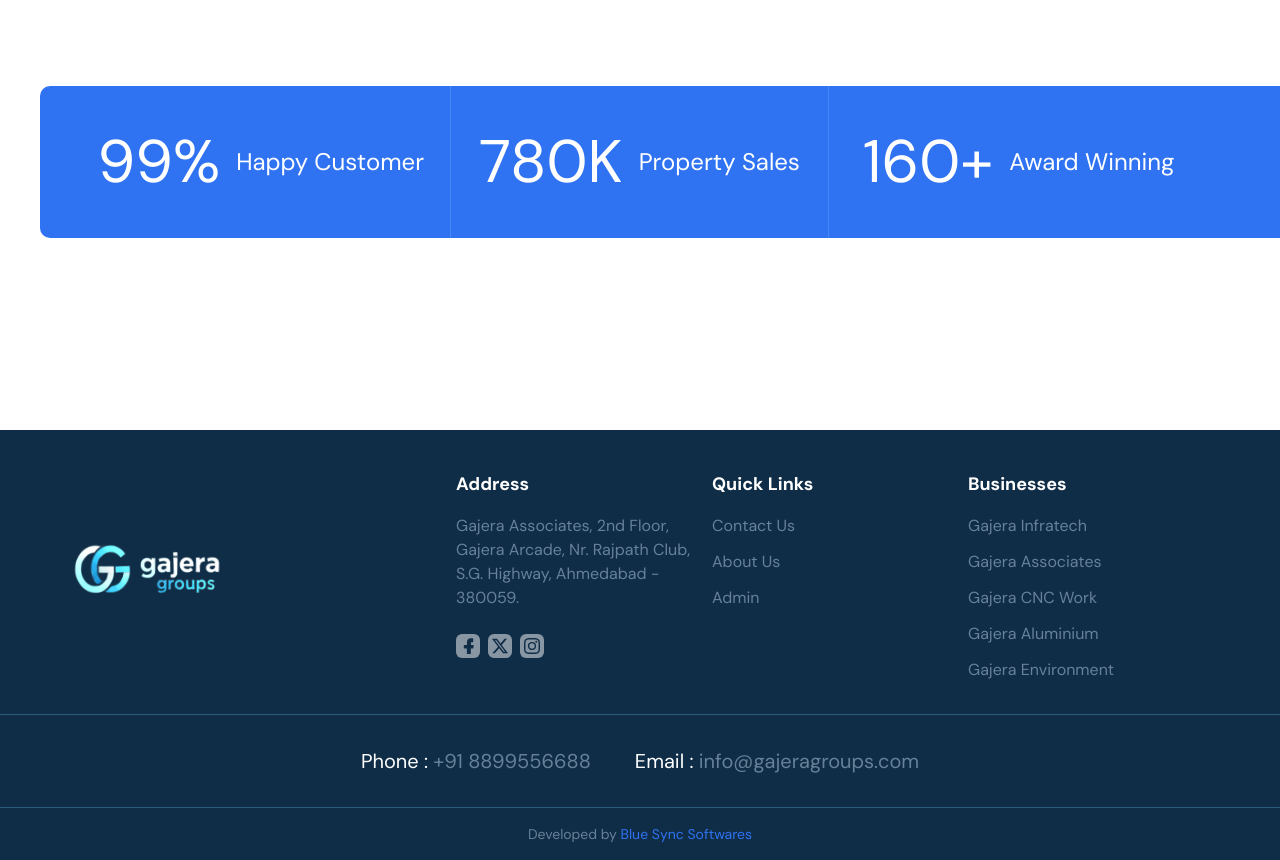
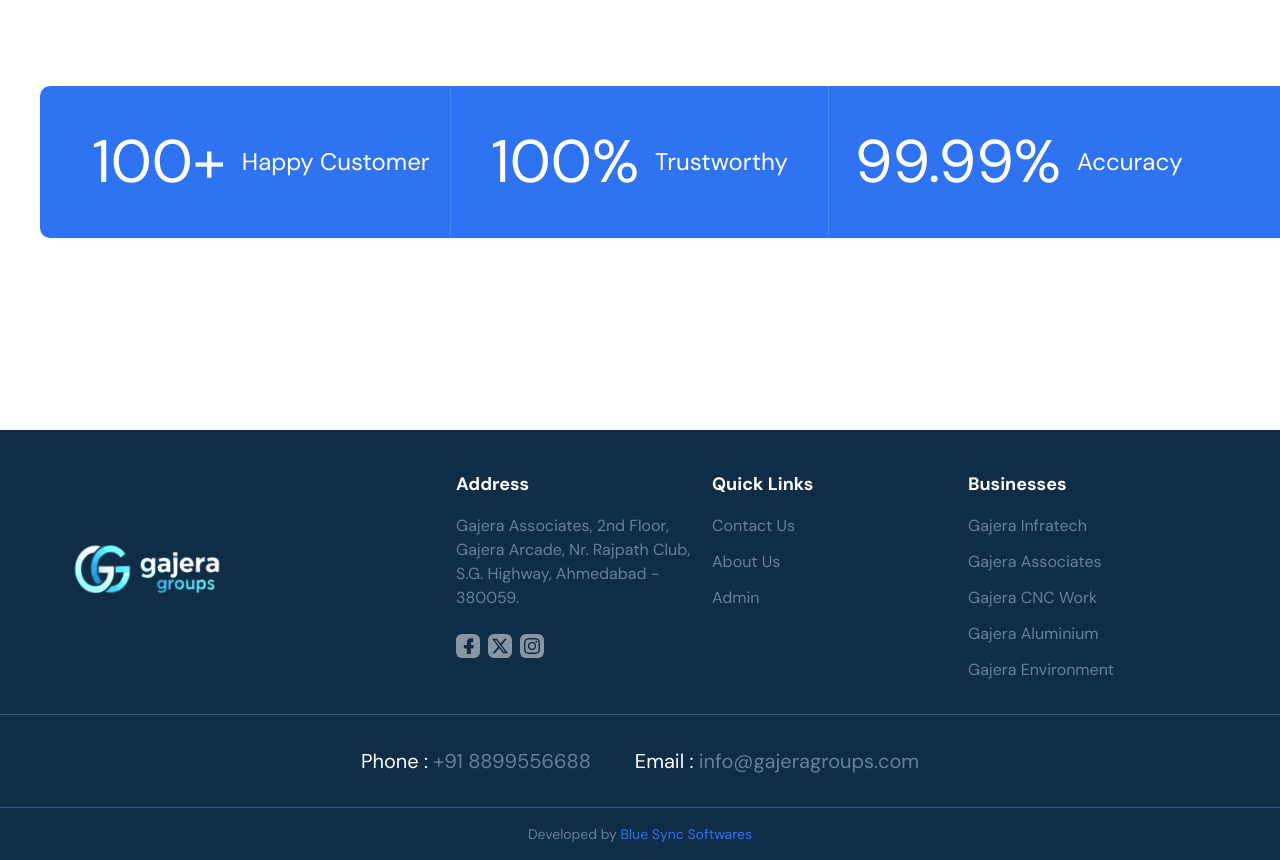
Before and after one commit to blue-sync-softwares/gajera-infratech-frontend, a Next.js app: page / in a window 1280 px wide. Shown: the part 4260-5120 px from the top of the page. Built offline with nearby package versions, Linux system fonts and the light colour scheme.

Commit message:
Deployment Fix

```diff
--- a/src/app/components/home/info/index.tsx
+++ b/src/app/components/home/info/index.tsx
@@ -8,16 +8,16 @@
                 <div className='bg-primary container lg:max-w-screen-xl md:max-w-screen-md mx-auto px-8 rounded-lg'>
                     <div className='grid grid-cols-1 md:grid-cols-3 '>
                         <div className='flex lg:flex-row flex-col justify-center items-center md:border-r border-border py-10 px-4 md:px-4' data-aos="fade-right">
-                            <p className='text-[60px] leading-[1.2] mr-4 text-white'>99%</p>
+                            <p className='text-[60px] leading-[1.2] mr-4 text-white'>100+</p>
                             <p className='text-2xl text-white'>Happy Customer</p>
                         </div>
                         <div className='flex lg:flex-row flex-col justify-center items-center md:border-r border-border py-10 px-4 md:px-4' data-aos="fade-up">
-                            <p className='text-[60px] leading-[1.2] mr-4 text-white'>780K</p>
-                            <p className='text-2xl text-white'>Property Sales</p>
+                            <p className='text-[60px] leading-[1.2] mr-4 text-white'>100%</p>
+                            <p className='text-2xl text-white'>Trustworthy</p>
                         </div>
                         <div className='flex lg:flex-row flex-col justify-center items-center py-10 px-4 md:px-4' data-aos="fade-left">
-                            <p className='text-[60px] leading-[1.2] mr-4 text-white'>160+</p>
-                            <p className='text-2xl text-white'>Award Winning</p>
+                            <p className='text-[60px] leading-[1.2] mr-4 text-white'>99.99%</p>
+                            <p className='text-2xl text-white'>Accuracy</p>
                         </div>
                     </div>
                 </div>
--- a/src/app/components/layout/header/index.tsx
+++ b/src/app/components/layout/header/index.tsx
@@ -55,8 +55,12 @@
   useEffect(() => {
     window.addEventListener("scroll", handleScroll);
     const storedUser = localStorage.getItem("user");
-    if (storedUser) {
-      setUser(JSON.parse(storedUser));
+    if (storedUser && storedUser !== "undefined") {
+      try {
+        setUser(JSON.parse(storedUser));
+      } catch (error) {
+        console.error("Error parsing user data:", error);
+      }
     }
     return () => {
       window.removeEventListener("scroll", handleScroll);
--- a/tailwind.config.ts
+++ b/tailwind.config.ts
@@ -1,4 +1,4 @@
-import { extendedConfig } from "./src/utils/extendedConfig";
+import { extendedConfig } from "./src/utils/extendedConfig.ts";
 import type { Config } from "tailwindcss";
 
 const config: Config = {
--- a/tsconfig.json
+++ b/tsconfig.json
@@ -14,8 +14,9 @@
     "moduleResolution": "bundler",
     "resolveJsonModule": true,
     "isolatedModules": true,
-    "jsx": "preserve",
+    "jsx": "react-jsx",
     "incremental": true,
+    "allowImportingTsExtensions": true,
     "plugins": [
       {
         "name": "next"
@@ -32,7 +33,8 @@
     "next-env.d.ts",
     "**/*.ts",
     "**/*.tsx",
-    ".next/types/**/*.ts"
+    ".next/types/**/*.ts",
+    ".next/dev/types/**/*.ts"
   ],
   "exclude": [
     "node_modules"
```
